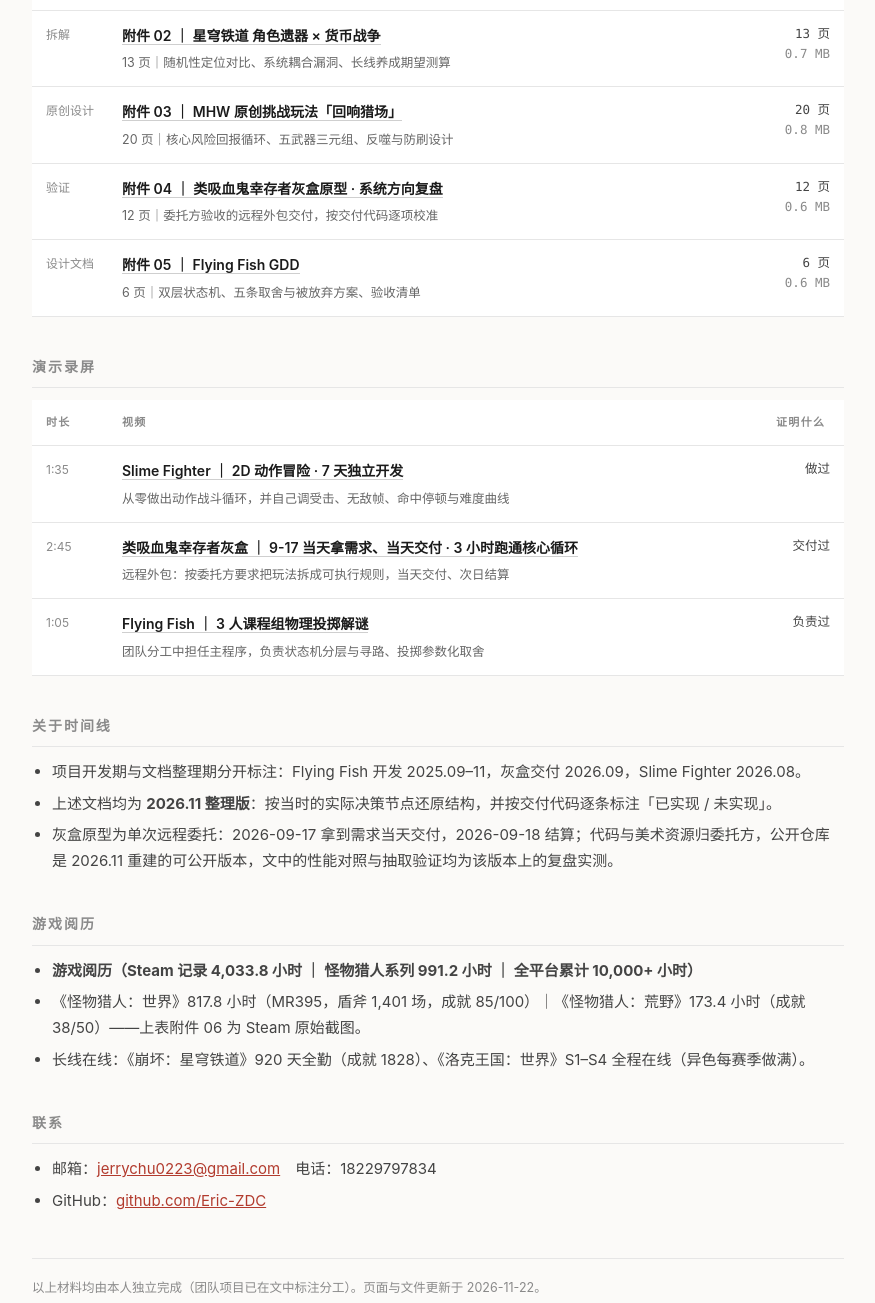
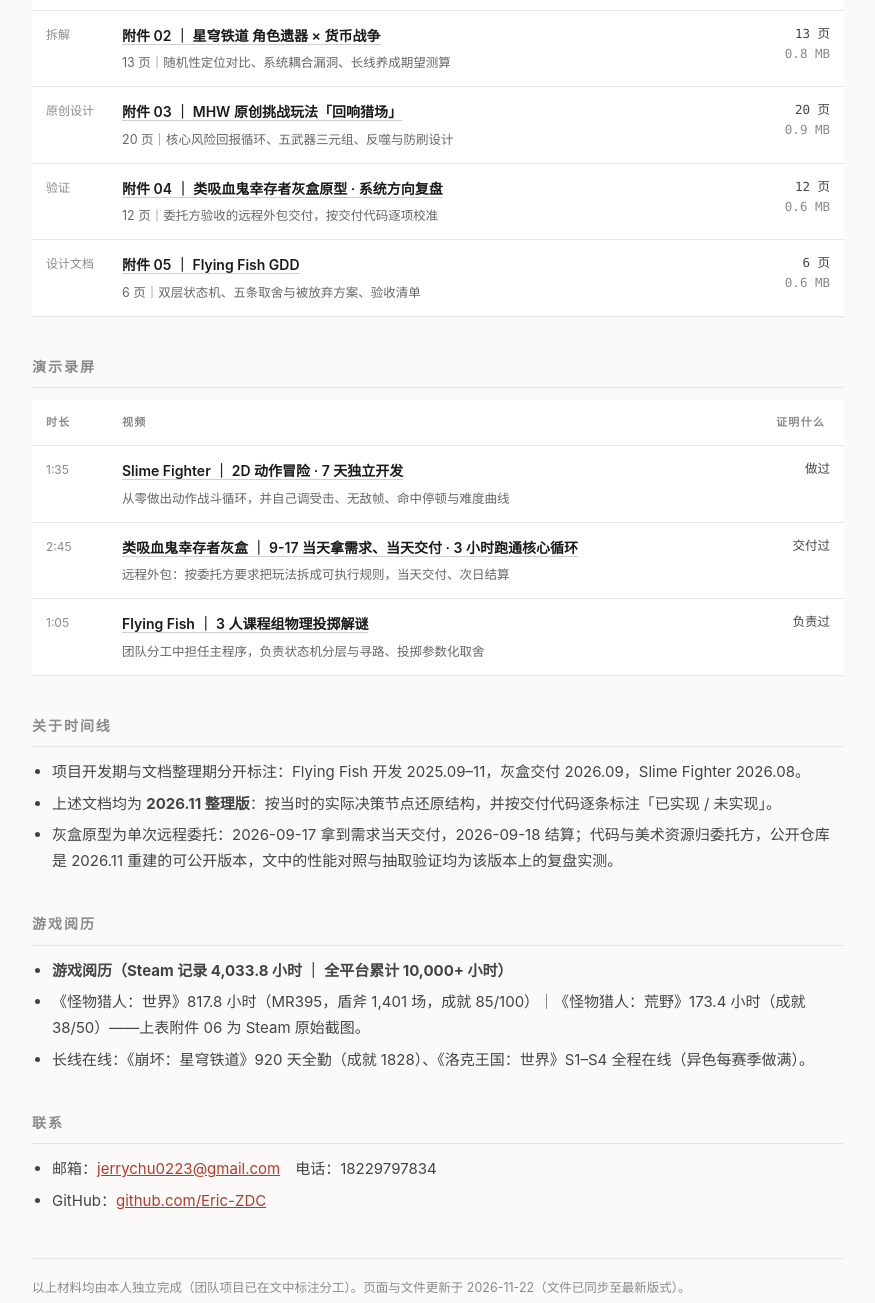
Before and after one commit to Eric-ZDC/portfolio, a plain HTML site: page index.html in a window 1280 px wide. Shown: the part 620-1923 px from the top of the page, without its empty margins (202-1077 px from the left). Drawn offline with Linux system fonts and the light colour scheme.

Commit message:
Add files via upload

```diff
--- a/index.html
+++ b/index.html
@@ -66,13 +66,13 @@
         <td class="kind">拆解</td>
         <td class="name"><a href="02_星穹铁道遗器x货币战争系统拆解-朱德诚.pdf" target="_blank" rel="noopener">附件 02 ｜ 星穹铁道 角色遗器 × 货币战争</a>
           <div class="desc">13 页｜随机性定位对比、系统耦合漏洞、长线养成期望测算</div></td>
-        <td class="meta">13 页<br><span class="dim">0.7 MB</span></td>
+        <td class="meta">13 页<br><span class="dim">0.8 MB</span></td>
       </tr>
       <tr>
         <td class="kind">原创设计</td>
         <td class="name"><a href="03_MHW回响猎场挑战玩法-朱德诚.pdf" target="_blank" rel="noopener">附件 03 ｜ MHW 原创挑战玩法「回响猎场」</a>
           <div class="desc">20 页｜核心风险回报循环、五武器三元组、反噬与防刷设计</div></td>
-        <td class="meta">20 页<br><span class="dim">0.8 MB</span></td>
+        <td class="meta">20 页<br><span class="dim">0.9 MB</span></td>
       </tr>
       <tr>
         <td class="kind">验证</td>
@@ -123,7 +123,7 @@
 
   <h2>游戏阅历</h2>
   <ul>
-    <li><strong>游戏阅历（Steam 记录 4,033.8 小时 ｜ 怪物猎人系列 991.2 小时 ｜ 全平台累计 10,000+ 小时）</strong></li>
+    <li><strong>游戏阅历（Steam 记录 4,033.8 小时 ｜ 全平台累计 10,000+ 小时）</strong></li>
     <li>《怪物猎人：世界》817.8 小时（MR395，盾斧 1,401 场，成就 85/100）｜《怪物猎人：荒野》173.4 小时（成就 38/50）——上表附件 06 为 Steam 原始截图。</li>
     <li>长线在线：《崩坏：星穹铁道》920 天全勤（成就 1828）、《洛克王国：世界》S1–S4 全程在线（异色每赛季做满）。</li>
   </ul>
@@ -134,7 +134,7 @@
     <li>GitHub：<a href="https://github.com/Eric-ZDC" target="_blank" rel="noopener">github.com/Eric-ZDC</a></li>
   </ul>
 
-  <div class="foot">以上材料均由本人独立完成（团队项目已在文中标注分工）。页面与文件更新于 2026-11-22。</div>
+  <div class="foot">以上材料均由本人独立完成（团队项目已在文中标注分工）。页面与文件更新于 2026-11-22（文件已同步至最新版式）。</div>
 </div>
 </body>
 </html>
```
Also changed, not shown: 1 other file.
